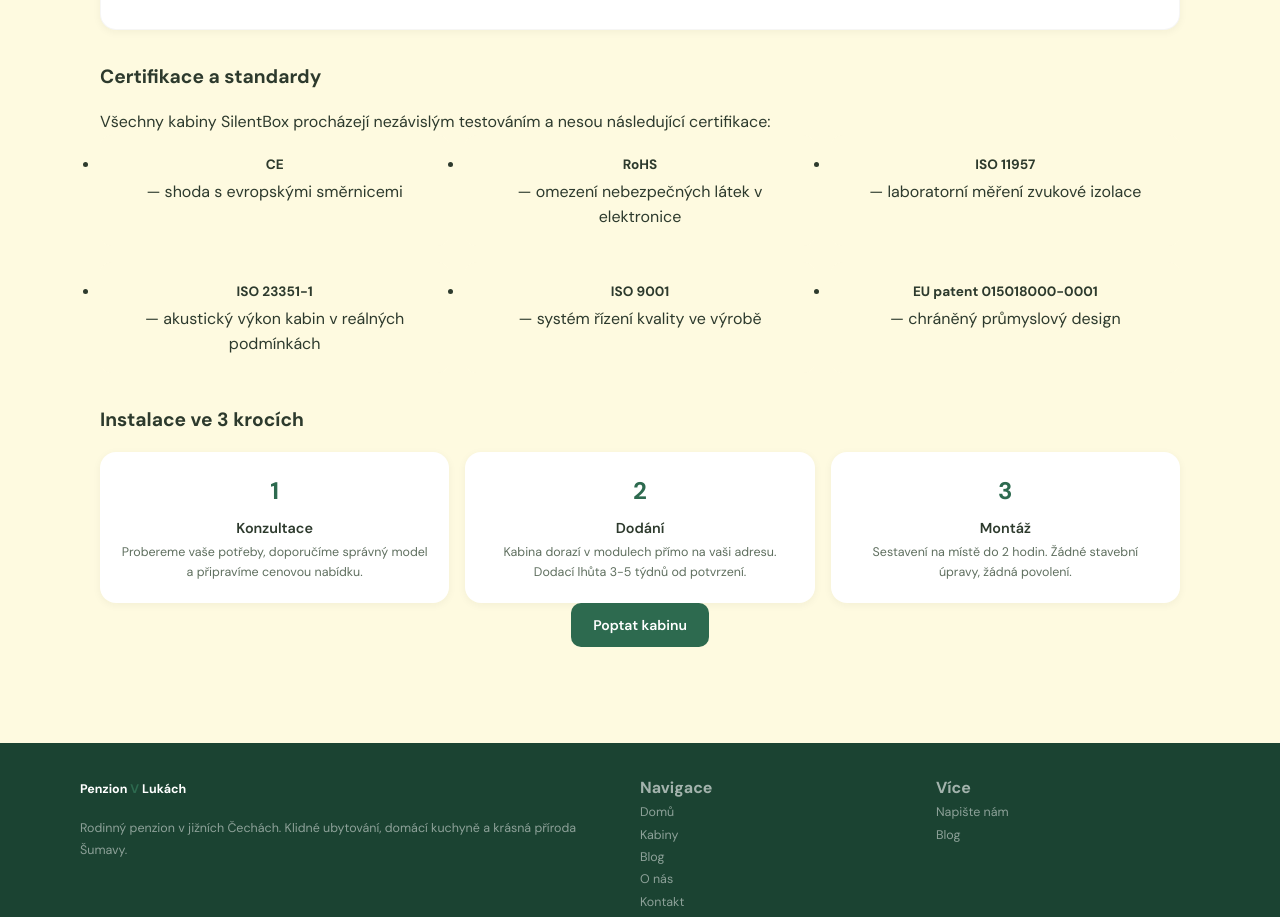
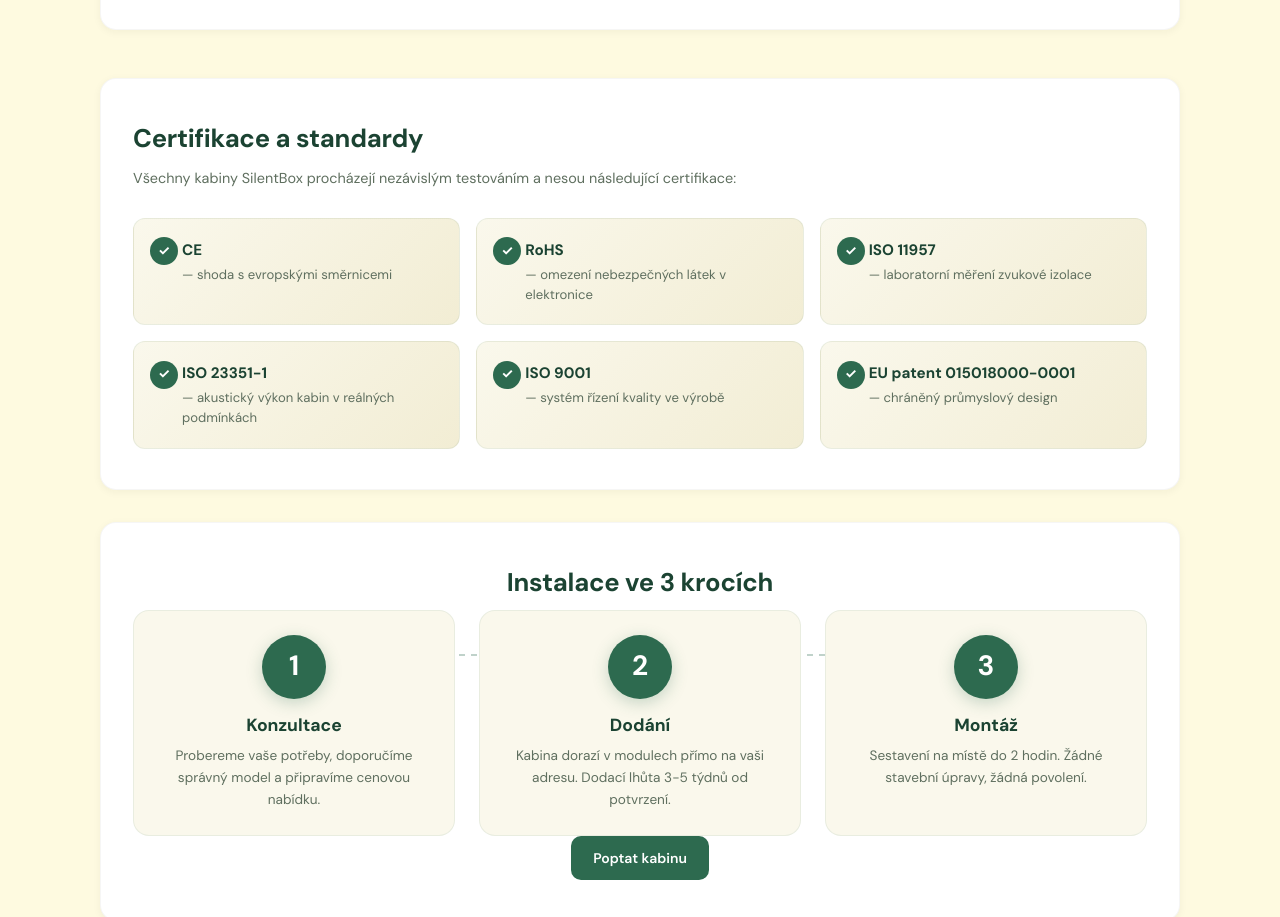
Before and after one commit to sserbin1/penzionvlukach, a website: page kabiny.html in a window 1280 px wide. Shown: the part 3441-4358 px from the top of the page. Drawn offline with Linux system fonts and the light colour scheme.

Commit message:
UX Pro Max: redesign certifications and install-steps sections with cards, checkmarks, dashed connector line

```diff
--- a/kabiny.html
+++ b/kabiny.html
@@ -15,7 +15,7 @@
     <meta property="og:type" content="website">
     <link rel="canonical" href="https://penzionvlukach.cz/kabiny">
     <link rel="icon" href="/favicon.svg" type="image/svg+xml">
-    <link rel="stylesheet" href="styles.css?v=5">
+    <link rel="stylesheet" href="styles.css?v=6">
     <script defer src="https://t.silentbox.ee/script.js" data-website-id="6ef71d28-3e73-4f3e-90f0-fa7e02600a39"></script>
 </head>
 <body>
--- a/styles.css
+++ b/styles.css
@@ -109,21 +109,26 @@ nav{max-width:var(--max);margin:0 auto;padding:.75rem 1.25rem;display:flex;justi
 .product-card__btn{margin-top:0;padding:.85rem 1.75rem;font-size:.9rem}
 
 /* ─── CERTIFICATIONS ─── */
-.certifications{margin:2rem 0}
-.certifications h2{font-size:1.2rem;font-weight:700;margin-bottom:1rem}
-.cert-list{display:grid;grid-template-columns:repeat(3,1fr);gap:var(--gap)}
-.cert-list>*{background:var(--bg);border-radius:12px;padding:1rem;text-align:center}
-.cert-list strong{display:block;font-size:.85rem;margin-bottom:.2rem}
-.cert-list span{font-size:.78rem;color:var(--text-s)}
+.certifications{margin:3rem 0 2rem;padding:2.5rem 2rem;background:var(--card);border-radius:var(--r);box-shadow:var(--shadow);border:1px solid rgba(43,40,20,.04)}
+.certifications h2{font-size:1.6rem;font-weight:700;margin-bottom:.4rem;letter-spacing:-.01em;color:var(--dark)}
+.certifications>p{font-size:.9rem;color:var(--text-s);margin-bottom:1.75rem;line-height:1.6}
+.cert-list{list-style:none;display:grid;grid-template-columns:repeat(3,1fr);gap:1rem}
+.cert-list li{background:linear-gradient(135deg,#FAF8EC 0%,#F2EDD4 100%);border:1px solid rgba(45,106,79,.08);border-radius:12px;padding:1.25rem 1.25rem 1.25rem 3rem;text-align:left;font-size:.82rem;color:var(--text-s);line-height:1.5;position:relative;transition:transform var(--tr),box-shadow var(--tr)}
+.cert-list li::before{content:'✓';position:absolute;left:1rem;top:1.15rem;width:28px;height:28px;background:var(--accent);color:#fff;border-radius:50%;display:flex;align-items:center;justify-content:center;font-size:.85rem;font-weight:700}
+.cert-list li:hover{transform:translateY(-2px);box-shadow:var(--shadow)}
+.cert-list strong{display:block;font-size:.95rem;font-weight:700;color:var(--dark);margin-bottom:.2rem}
 
 /* ─── INSTALL STEPS ─── */
-.install-steps{margin:2rem 0}
-.install-steps h2{font-size:1.2rem;font-weight:700;margin-bottom:1rem}
-.steps-row{display:grid;grid-template-columns:repeat(3,1fr);gap:var(--gap)}
-.step-item{text-align:center;padding:1.25rem;background:var(--card);border-radius:var(--r);box-shadow:var(--shadow)}
-.step-item__number{font-size:1.5rem;font-weight:700;color:var(--accent)}
-.step-item h3{font-size:.9rem;font-weight:600;margin:.4rem 0 .2rem}
-.step-item p{font-size:.78rem;color:var(--text-s)}
+.install-steps{margin:2rem 0 3rem;padding:2.5rem 2rem;background:var(--card);border-radius:var(--r);box-shadow:var(--shadow);border:1px solid rgba(43,40,20,.04)}
+.install-steps h2{font-size:1.6rem;font-weight:700;margin-bottom:.4rem;letter-spacing:-.01em;color:var(--dark);text-align:center}
+.install-steps>p{font-size:.9rem;color:var(--text-s);margin-bottom:2rem;line-height:1.6;text-align:center}
+.steps-row{display:grid;grid-template-columns:repeat(3,1fr);gap:1.5rem;position:relative}
+.steps-row::before{content:'';position:absolute;top:44px;left:12%;right:12%;height:2px;background:repeating-linear-gradient(90deg,rgba(45,106,79,.3) 0 6px,transparent 6px 12px);z-index:0}
+.step-item{text-align:center;padding:1.5rem 1.25rem;background:#FAF8EC;border-radius:var(--r);border:1px solid rgba(45,106,79,.08);position:relative;z-index:1;transition:transform var(--tr),box-shadow var(--tr)}
+.step-item:hover{transform:translateY(-2px);box-shadow:var(--shadow-h)}
+.step-item__number{width:64px;height:64px;margin:0 auto .75rem;background:var(--accent);color:#fff;border-radius:50%;display:flex;align-items:center;justify-content:center;font-size:1.75rem;font-weight:700;font-family:var(--f);box-shadow:0 4px 16px rgba(45,106,79,.25)}
+.step-item h3{font-size:1.1rem;font-weight:700;margin:.6rem 0 .4rem;color:var(--dark)}
+.step-item p{font-size:.85rem;color:var(--text-s);line-height:1.6}
 
 /* ─── GALLERY ─── */
 .gallery-grid{max-width:var(--max);margin:0 auto 2rem;padding:0 1.25rem;display:grid;grid-template-columns:repeat(3,1fr);gap:var(--gap)}
@@ -205,7 +210,10 @@ a:focus-visible,button:focus-visible,input:focus-visible,textarea:focus-visible{
   .product-card__content h2{font-size:1.4rem}
   .gallery-grid{grid-template-columns:repeat(2,1fr)}
   .cert-list{grid-template-columns:repeat(2,1fr)}
-  .steps-row{grid-template-columns:1fr}
+  .certifications,.install-steps{padding:1.75rem 1.25rem}
+  .certifications h2,.install-steps h2{font-size:1.35rem}
+  .steps-row{grid-template-columns:1fr;gap:1rem}
+  .steps-row::before{display:none}
   .inline-form-inner{grid-template-columns:1fr}
   .footer-inner,.footer__inner{grid-template-columns:1fr}
 }
```
Also changed, not shown: blog.html (+1 -1 lines), blog/5-duvodu-proc-investovat-do-akustickych-budek.html (+1 -1 lines), blog/akusticke-kabiny-vs-zasedaci-mistnosti.html (+1 -1 lines), blog/certifikace-akustickych-kabin.html (+1 -1 lines), blog/co-delat-v-desti-na-sumave.html (+1 -1 lines), blog/gastronomie-jiznich-cech.html (+1 -1 lines), blog/hybridni-prace-a-akusticke-kabiny.html (+1 -1 lines), blog/jak-vybrat-akustickou-kabinu.html (+1 -1 lines), blog/office-pods-pruvodce.html (+1 -1 lines), blog/proc-penzion-misto-hotelu.html (+1 -1 lines), blog/rodinna-dovolena-v-jiznich-cechach.html (+1 -1 lines), blog/telefonni-budka-do-kancelare.html (+1 -1 lines), blog/tipy-na-vylety-sumava.html (+1 -1 lines), blog/zvukova-izolace-v-kancelari.html (+1 -1 lines), 3 more files.
